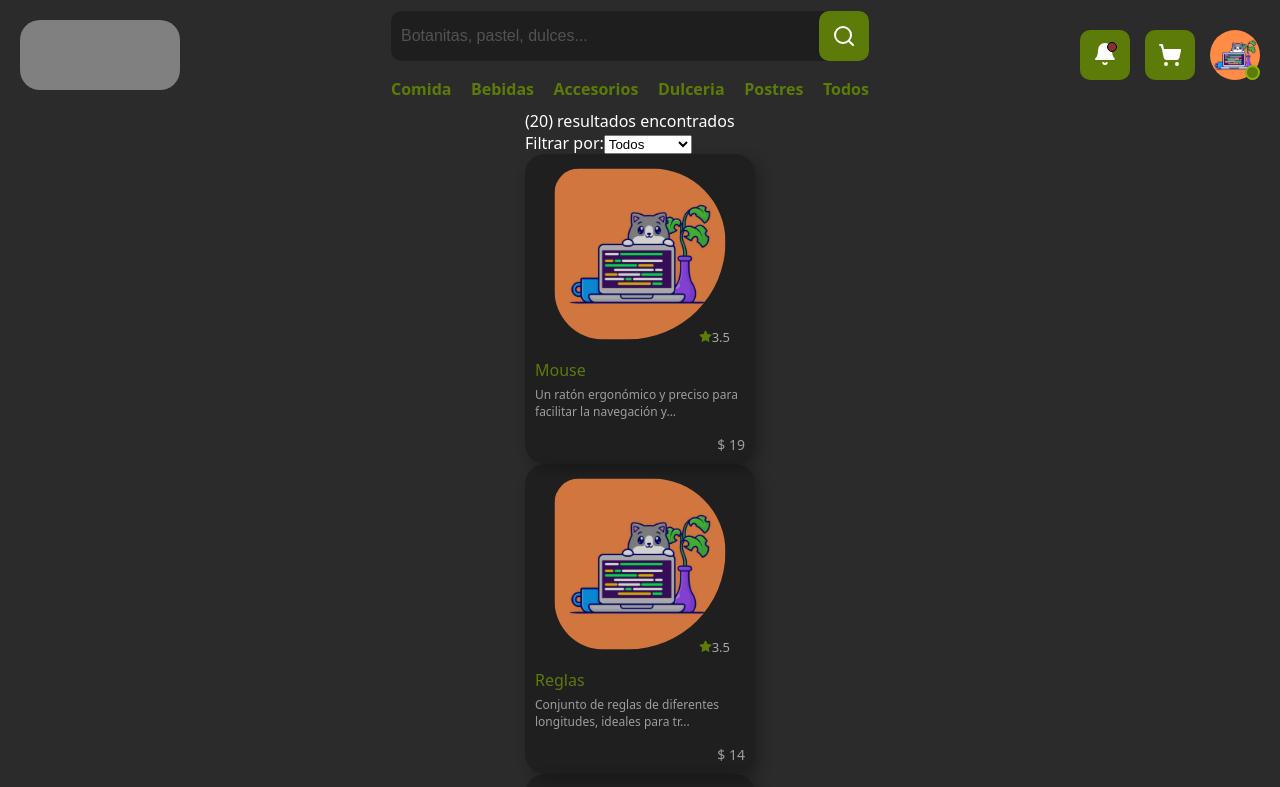
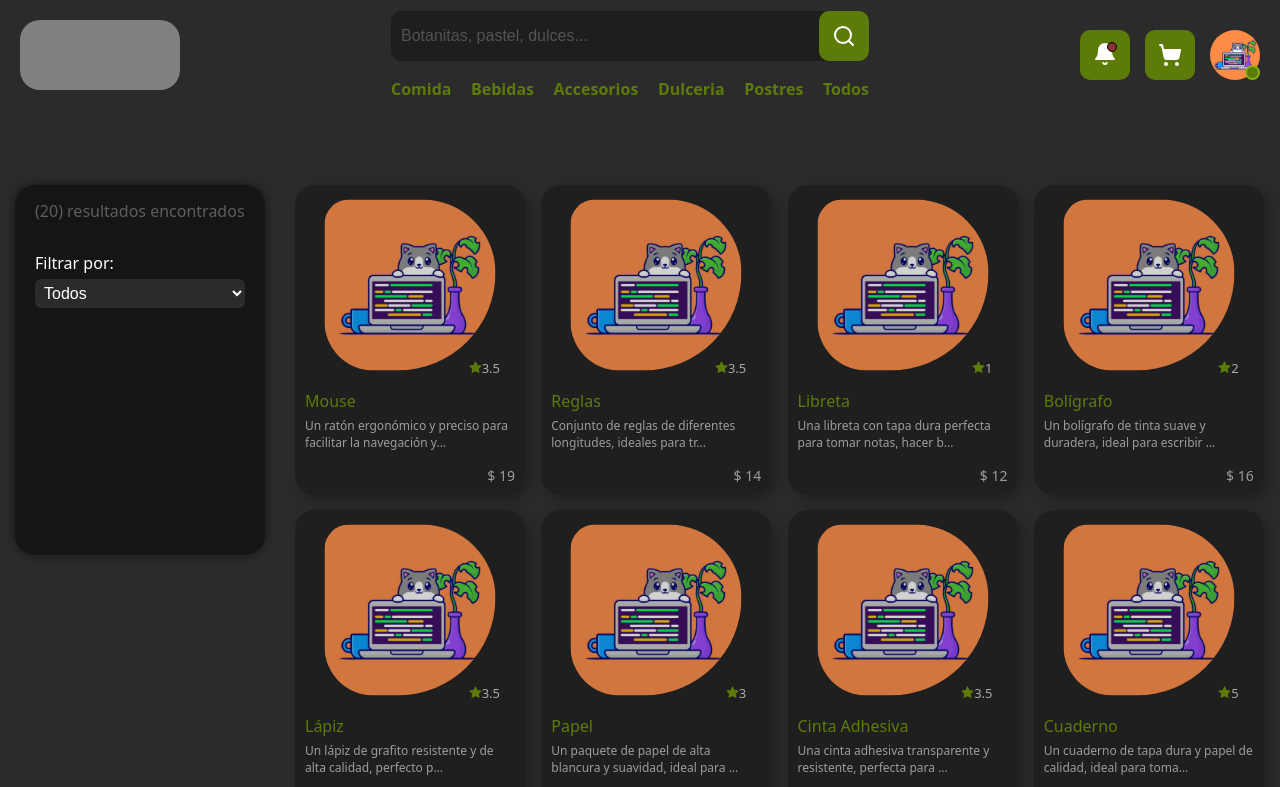
Before and after one commit to adrianhdez2/choco-market, a React (Vite) app: page /search in a window 1280 px wide. Shown: the top 787 px of the page. Built offline with nearby package versions, Linux system fonts and the light colour scheme.

Commit message:
Styles for search page

```diff
--- a/src/styles/index.css
+++ b/src/styles/index.css
@@ -1415,6 +1415,93 @@ a {
     text-decoration: underline;
 }
 
+/* SEARCH PAGE */
+
+#search_page {
+    max-width: var(--max-width);
+    width: 100%;
+    height: 100%;
+    display: flex;
+    justify-content: center;
+    align-items: start;
+    margin: 60px 0;
+}
+
+.products_search_left {
+    width: 340px;
+    height: 400px;
+    padding: 15px;
+    display: flex;
+    align-items: center;
+    justify-content: center;
+}
+
+.products_search_left_container {
+    width: 100%;
+    height: 100%;
+    background-color: var(--black-50);
+    box-shadow: 0px 0px 10px var(--black-50);
+    border-radius: 20px;
+    display: flex;
+    flex-direction: column;
+    align-items: start;
+    justify-content: start;
+    font-size: 16px;
+    padding: 15px 20px;
+}
+
+.products_search_query,
+.products_search_count,
+.products_search_select_container {
+    width: 100%;
+    margin-bottom: 10px;
+}
+
+.products_search_query p span{
+    font-size: 18px;
+    font-weight: bold;
+
+}
+
+.products_search_count p {
+    color: var(--gray);
+}
+
+.products_search_select_container {
+    display: flex;
+    flex-direction: column;
+    align-items: start;
+    justify-content: center;
+    margin-top: 20px;
+}
+
+.products_search_select_container label {
+    margin-bottom: 5px;
+}
+
+.products_search_select {
+    width: 100%;
+    border: none;
+    outline: none;
+    color: var(--white);
+    padding: 5px;
+    cursor: pointer;
+    background-color: var(--background-color);
+    border-radius: 6px;
+    font-size: 16px;
+}
+
+.products_search_right {
+    width: 1000px;
+    height: 100%;
+    display: grid;
+    grid-template-columns: repeat(auto-fit, minmax(230px, 1fr));
+    justify-items: start;
+    align-content: start;
+    padding: 15px;
+    gap: 15px;
+}
+
 /* USER - PRODUCTOS */
 #user_page {
     min-width: 100%;
@@ -2205,7 +2292,8 @@ input[type="number"]::-webkit-outer-spin-button {
     color: var(--white);
 }
 
-.dialog_terms, .dialog_terms a {
+.dialog_terms,
+.dialog_terms a {
     font-size: 13px;
     font-weight: bold;
     color: var(--gray);
```
